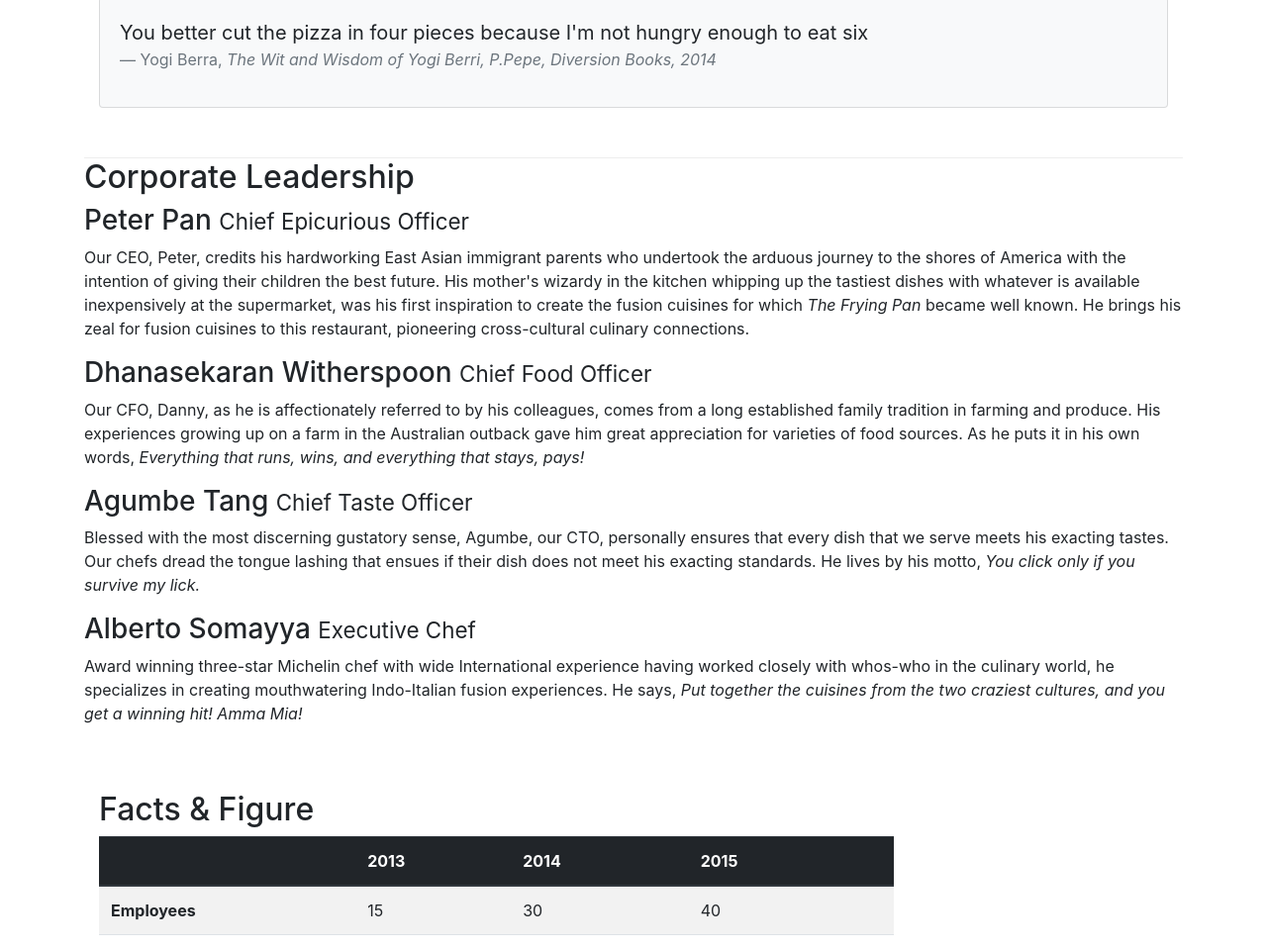
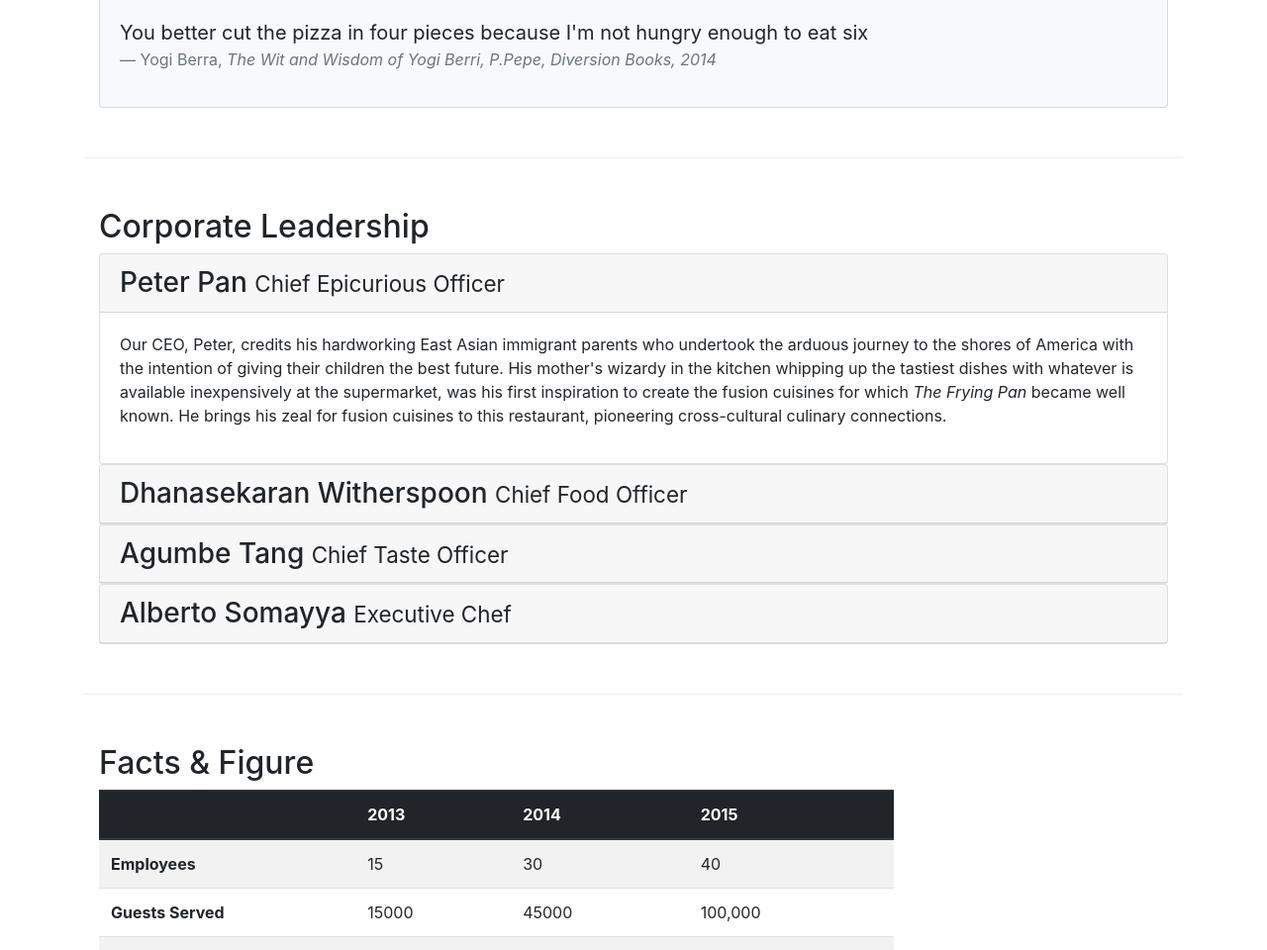
Before and after one commit to bejuzb0/confusion-Restaurant, a website: page aboutus.html in a window 1280 px wide. Shown: the part 812-1772 px from the top of the page at 99% size. Drawn offline with nearby package versions, Linux system fonts and the light colour scheme.

Commit message:
Temp commit

```diff
--- a/aboutus.html
+++ b/aboutus.html
@@ -99,17 +99,82 @@
         </div>
 
 
-        <div class="row">
+        <div class="row row-content">
             <div class="col-12">
                 <h2>Corporate Leadership</h2>
-                <h3>Peter Pan <small>Chief Epicurious Officer</small></h3>
-                <p class="d-none d-sm-block">Our CEO, Peter, credits his hardworking East Asian immigrant parents who undertook the arduous journey to the shores of America with the intention of giving their children the best future. His mother's wizardy in the kitchen whipping up the tastiest dishes with whatever is available inexpensively at the supermarket, was his first inspiration to create the fusion cuisines for which <em>The Frying Pan</em> became well known. He brings his zeal for fusion cuisines to this restaurant, pioneering cross-cultural culinary connections.</p>
-                <h3>Dhanasekaran Witherspoon <small>Chief Food Officer</small></h3>
-                <p class="d-none d-sm-block">Our CFO, Danny, as he is affectionately referred to by his colleagues, comes from a long established family tradition in farming and produce. His experiences growing up on a farm in the Australian outback gave him great appreciation for varieties of food sources. As he puts it in his own words, <em>Everything that runs, wins, and everything that stays, pays!</em></p>
-                <h3>Agumbe Tang <small>Chief Taste Officer</small></h3>
-                <p class="d-none d-sm-block">Blessed with the most discerning gustatory sense, Agumbe, our CTO, personally ensures that every dish that we serve meets his exacting tastes. Our chefs dread the tongue lashing that ensues if their dish does not meet his exacting standards. He lives by his motto, <em>You click only if you survive my lick.</em></p>
-                <h3>Alberto Somayya <small>Executive Chef</small></h3>
-                <p class="d-none d-sm-block">Award winning three-star Michelin chef with wide International experience having worked closely with whos-who in the culinary world, he specializes in creating mouthwatering Indo-Italian fusion experiences. He says, <em>Put together the cuisines from the two craziest cultures, and you get a winning hit! Amma Mia!</em></p>
+
+
+                <div id="accordian ">
+                    <div class="card">
+                        <div class="card-header" role="tab" id="peterhead">
+                            <h3 class="mb-0">
+                                <a data-toggle="collapse" data-target="#peter">
+                                    Peter Pan <small>Chief Epicurious Officer</small>
+                                </a>
+                            </h3>
+
+                        </div>
+                        <div role="tabpanel" class="collapse show" id="peter" data-parent="accordian">
+                            <div class="card-body">
+                                <p class="d-none d-sm-block">Our CEO, Peter, credits his hardworking East Asian immigrant parents who undertook the arduous journey to the shores of America with the intention of giving their children the best future. His mother's wizardy in the kitchen whipping up the tastiest dishes with whatever is available inexpensively at the supermarket, was his first inspiration to create the fusion cuisines for which <em>The Frying Pan</em> became well known. He brings his zeal for fusion cuisines to this restaurant, pioneering cross-cultural culinary connections.</p>
+                            </div>
+
+
+                        </div>
+                    </div>
+
+                    <div class="card">
+                        <div class="card-header" role="tab" id="dannyhead">
+                            <h3 class="mb-0">
+                                <a data-toggle="collapse" data-target="#danny">
+                                    Dhanasekaran Witherspoon <small>Chief Food Officer</small>
+                                </a>
+                            </h3>
+                        </div>
+                        <div role="tabpanel" class="collapse" id="danny" data-parent="accordian">
+                            <div class="card-body">
+                                <p class="d-none d-sm-block">Blessed with the most discerning gustatory sense, Agumbe, our CTO, personally ensures that every dish that we serve meets his exacting tastes. Our chefs dread the tongue lashing that ensues if their dish does not meet his exacting standards. He lives by his motto, <em>You click only if you survive my lick.</em></p>
+                            </div>
+
+
+                        </div>
+                    </div>
+
+                    <div class="card">
+                        <div class="card-header" role="tab" id="agumbehead">
+                            <h3 class="mb-0">
+                                <a data-toggle="collapse" data-target="#agumbe">
+                                    Agumbe Tang <small>Chief Taste Officer</small>
+                                </a>
+                            </h3>
+                        </div>
+                        <div role="tabpanel" class="collapse" id="agumbe" data-parent="accordian">
+                            <div class="card-body">
+                                <p class="d-none d-sm-block">Award winning three-star Michelin chef with wide International experience having worked closely with whos-who in the culinary world, he specializes in creating mouthwatering Indo-Italian fusion experiences. He says, <em>Put together the cuisines from the two craziest cultures, and you get a winning hit! Amma Mia!</em></p>
+                            </div>
+
+
+                        </div>
+                    </div>
+
+                    <div class="card">
+                        <div class="card-header" role="tab" id="albertohead">
+                            <h3 class="mb-0">
+                                <a data-toggle="collapse" data-target="#alberto">
+                                    Alberto Somayya <small>Executive Chef</small>
+                                </a>
+                            </h3>
+                        </div>
+                        <div role="tabpanel" class="collapse" id="alberto" data-parent="accordian">
+                            <div class="card-body">
+                                <p class="d-none d-sm-block">Award winning three-star Michelin chef with wide International experience having worked closely with whos-who in the culinary world, he specializes in creating mouthwatering Indo-Italian fusion experiences. He says, <em>Put together the cuisines from the two craziest cultures, and you get a winning hit! Amma Mia!</em></p>
+                            </div>
+
+
+                        </div>
+                    </div>
+                </div>
+
             </div>
        </div>
 
--- a/css/styles.css
+++ b/css/styles.css
@@ -36,3 +36,10 @@ body {
 .navbar-dark {
     background-color: #512DA8;
 }
+
+.tab-content {
+    border-left: 1px solid #ddd;
+    border-right: 1px solid #ddd;
+    border-bottom: 1px solid #ddd;
+
+}
```
Also changed, not shown: index.html (+1 -1 lines).
